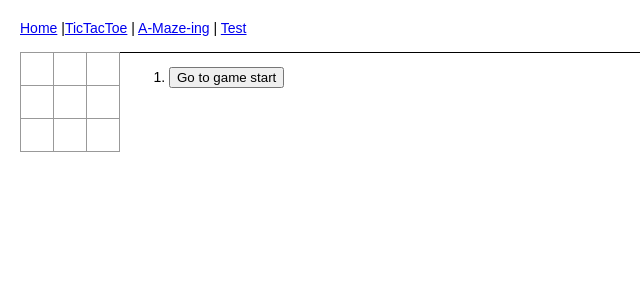
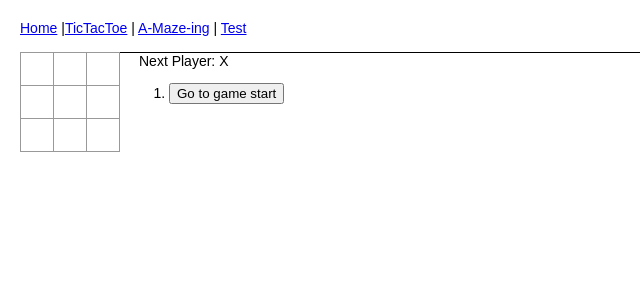
Before and after one commit to adubois85/react-experiments, a React app: page /test in a window 1280 px wide. Shown: the top 300 px of the page, without its empty margins (0-640 px from the left). Built offline with nearby package versions, Linux system fonts and the light colour scheme; the HTML template or start-up script is replaced by a standard one.

Commit message:
added gameStatus display

```diff
--- a/src/components/TicTacToe/Test.jsx
+++ b/src/components/TicTacToe/Test.jsx
@@ -37,6 +37,13 @@ export default function Test() {
     }
     if (calculateWinner(history[currentMove].movesO)) {
         winner = "Winner: O"
+    }
+
+    let gameStatus
+    if (winner) {
+        gameStatus = winner
+    } else {
+        gameStatus = `Next Player: ${xIsNext ? 'X' : 'O'}`
     }
 
     function  createSquares(moves) {
@@ -93,7 +100,6 @@ export default function Test() {
             </li>
         )
     })
-    // <div>{gameStatus}</div>
 
     return (
         <div className="game">
@@ -104,6 +110,7 @@ export default function Test() {
                 />
             </div>
             <div className="game-info">
+            <div>{gameStatus}</div>
                 <ol>
                     {movesList}
                 </ol>
```
